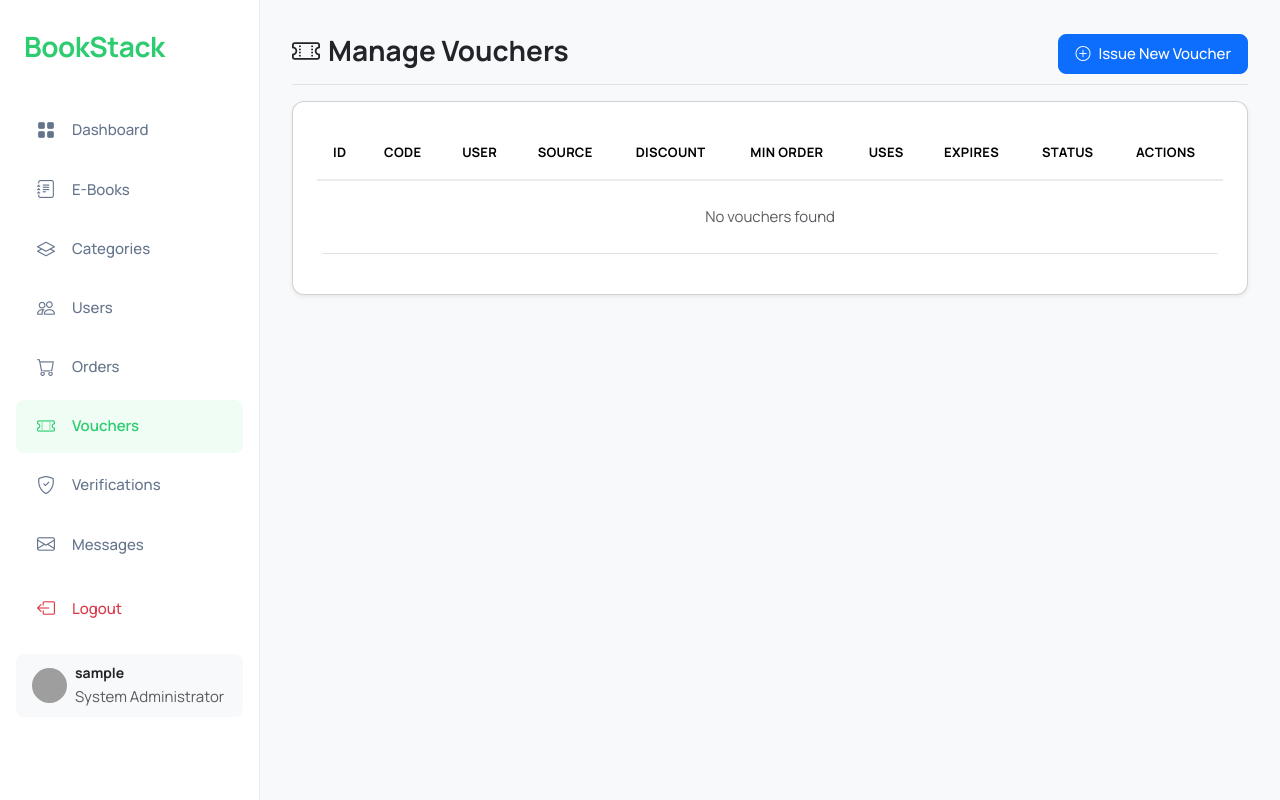
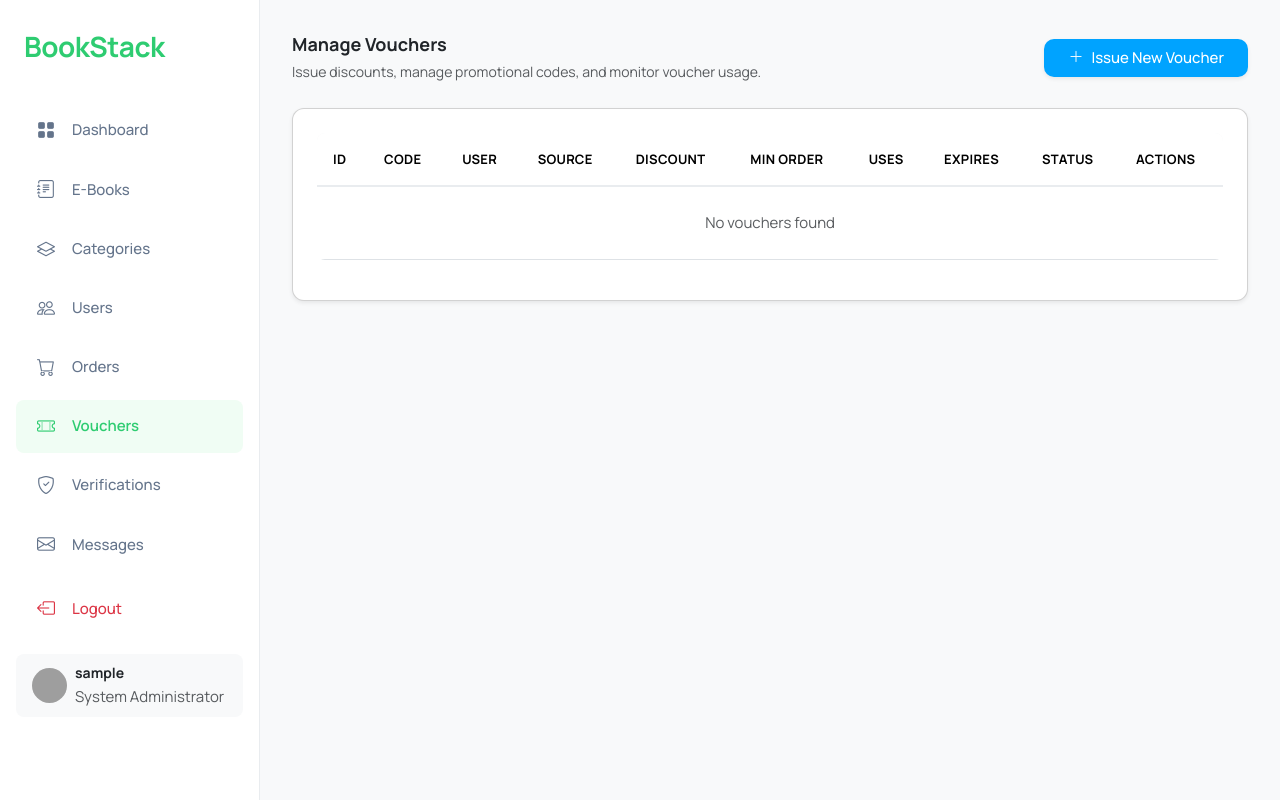
Before and after one commit to Hiro-Setsuya/BookStack, a PHP site: page /BookStack/admin/manage-vouchers.php in a window 1280 px wide. Run offline with PHP 8.4, Linux system fonts and the light colour scheme; the visitor is signed in with stand-in values (Sample User, id 1); data that the repository does not hold is empty; grey boxes are pictures that could not be loaded.

Commit message:
consistent header in admin manage voucher

```diff
--- a/admin/manage-vouchers.php
+++ b/admin/manage-vouchers.php
@@ -127,10 +127,13 @@ $usersResult = executeQuery($usersQuery);
     <?php $currentPage = 'vouchers';
     include '../includes/admin-nav.php'; ?>
 
-    <div class="d-flex justify-content-between flex-wrap flex-md-nowrap align-items-center pb-2 mb-3 border-bottom">
-        <h1 class="h2"><i class="bi bi-ticket-perforated me-2"></i>Manage Vouchers</h1>
-        <button type="button" class="btn btn-primary" data-bs-toggle="modal" data-bs-target="#issueVoucherModal">
-            <i class="bi bi-plus-circle me-2"></i>Issue New Voucher
+    <div class="d-flex flex-wrap justify-content-between align-items-center mb-4 gap-3">
+        <div>
+            <h5 class="fw-bold mb-1">Manage Vouchers</h5>
+            <p class="text-muted small mb-0">Issue discounts, manage promotional codes, and monitor voucher usage.</p>
+        </div>
+        <button type="button" class="btn btn-primary px-4 shadow-sm" data-bs-toggle="modal" data-bs-target="#issueVoucherModal" style="background-color: #00a3ff; border: none; border-radius: 10px;">
+            <i class="bi bi-plus-lg me-2"></i>Issue New Voucher
         </button>
     </div>
 
```
